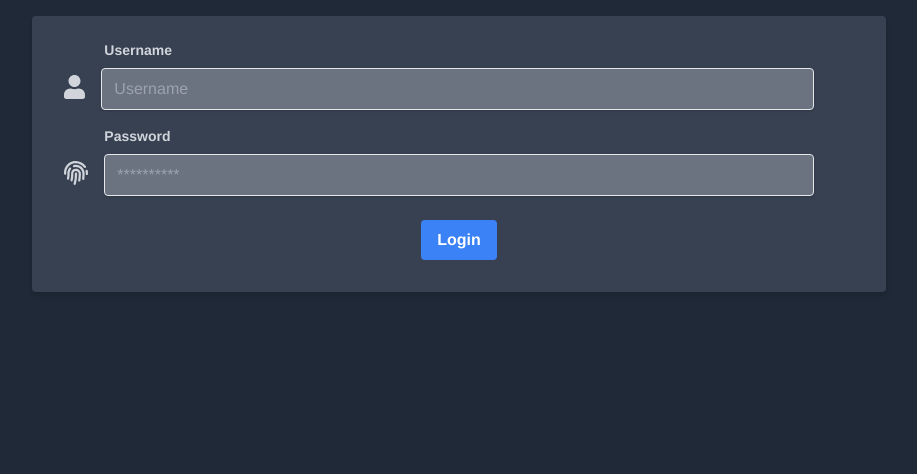
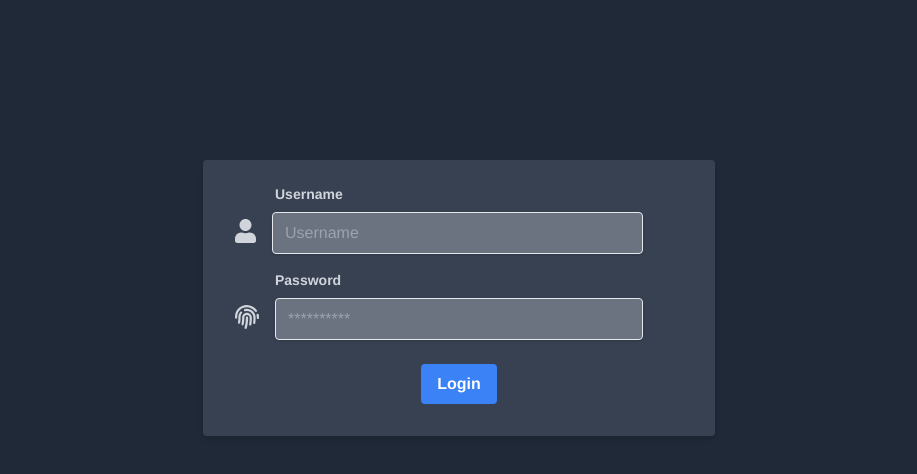
Before and after one commit to M4rkux/subrumundo-admin, a Vue app: page /login in a window 1280 px wide. Shown: the top 474 px of the page, without its empty margins (181-1098 px from the left). Built offline with nearby package versions, Linux system fonts and the light colour scheme; no server answers.

Commit message:
Update CSS on login page

```diff
--- a/src/views/Login.vue
+++ b/src/views/Login.vue
@@ -78,10 +78,10 @@ export default defineComponent({
 
 <style lang="scss" scoped>
 .app-login {
-  @apply shadow-md bg-gray-700 rounded px-8 pt-6 pb-8 mb-4 flex flex-col m-auto mt-4;
+  @apply shadow-md bg-gray-700 rounded px-8 pt-6 pb-8 flex flex-col m-auto mt-40;
 
   @screen sm {
-    @apply w-2/3;
+    @apply w-2/3 max-w-lg;
   }
 
   &__button-wrapper {
```
